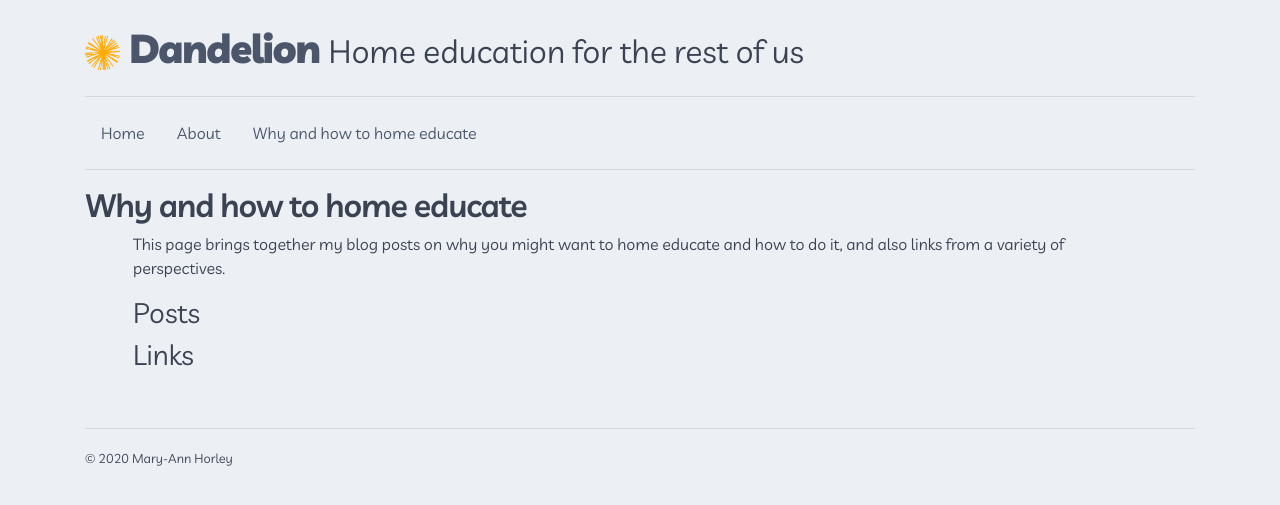
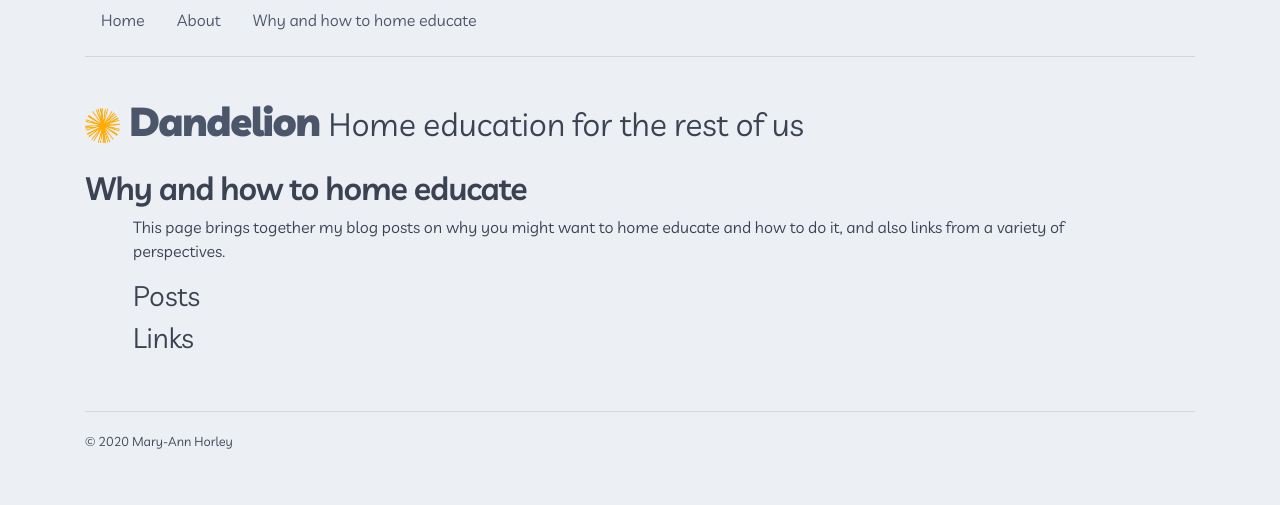
Before and after one commit to maryannh/dandelion2, a Flask app: template templates/why.html in a window 1280 px wide. Shown: the top 505 px of the page. Run offline with Flask 2, Linux system fonts and the light colour scheme; the template is opened without the code that fills it, so the values that code supplies are empty; some libraries are stand-ins or nearby versions.

Commit message:
Updated nav

```diff
--- a/app.py
+++ b/app.py
@@ -6,7 +6,7 @@ from pymongo import MongoClient
 import pymongo
 import datetime
 import os
-from dateutil import parser
+# from dateutil import parser
 from functions import add_to_db
 
 app = Flask(__name__)
--- a/templates/single_base.html
+++ b/templates/single_base.html
@@ -68,6 +68,23 @@ body.index div.sidebar div.posts {
 {% block body_class %}{% endblock %}
 
 <div class="container">
+  <div class="row">
+    <div class="col">
+      <ul class="nav">
+  <li class="nav-item">
+    <a class="nav-link" href="{{ url_for('index') }}">Home</a>
+  </li>
+  <li class="nav-item">
+    <a class="nav-link" href="{{ config.BASE_URL }}/page/VioeaE6U">About</a>
+  </li>
+             <li class="nav-item">
+    <a class="nav-link" href="{{ config.BASE_URL }}/why">Why and how to home educate</a>
+  </li>
+
+</ul>
+<hr>
+    </div>
+  </div>
 <div class="row">
     <div class="col site-header">
         <h1 class="mt-4 mb-4">
@@ -79,20 +96,7 @@ body.index div.sidebar div.posts {
                 Home education for the rest of us
             </small>
         </h1>
-        <hr>
-         <ul class="nav">
-  <li class="nav-item">
-    <a class="nav-link" href="{{ url_for('index') }}">Home</a>
-  </li>
-  <li class="nav-item">
-    <a class="nav-link" href="{{ config.BASE_URL }}/page/VioeaE6U">About</a>
-  </li>
-             <li class="nav-item">
-    <a class="nav-link" href="{{ config.BASE_URL }}/why">Why and how to home educate</a>
-  </li>
 
-</ul>
-        <hr>
     </div>
 </div>
 <div class="row mb-4">
```
